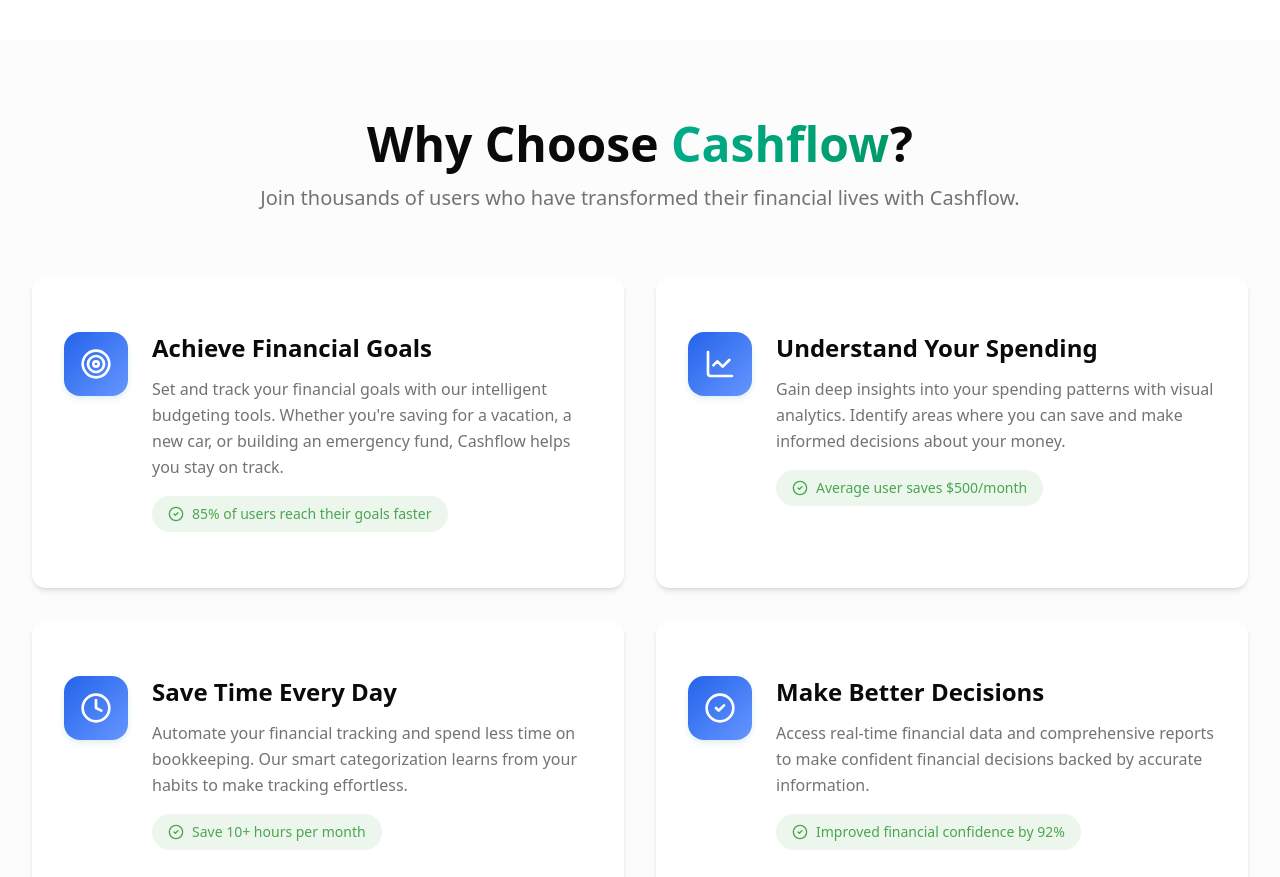
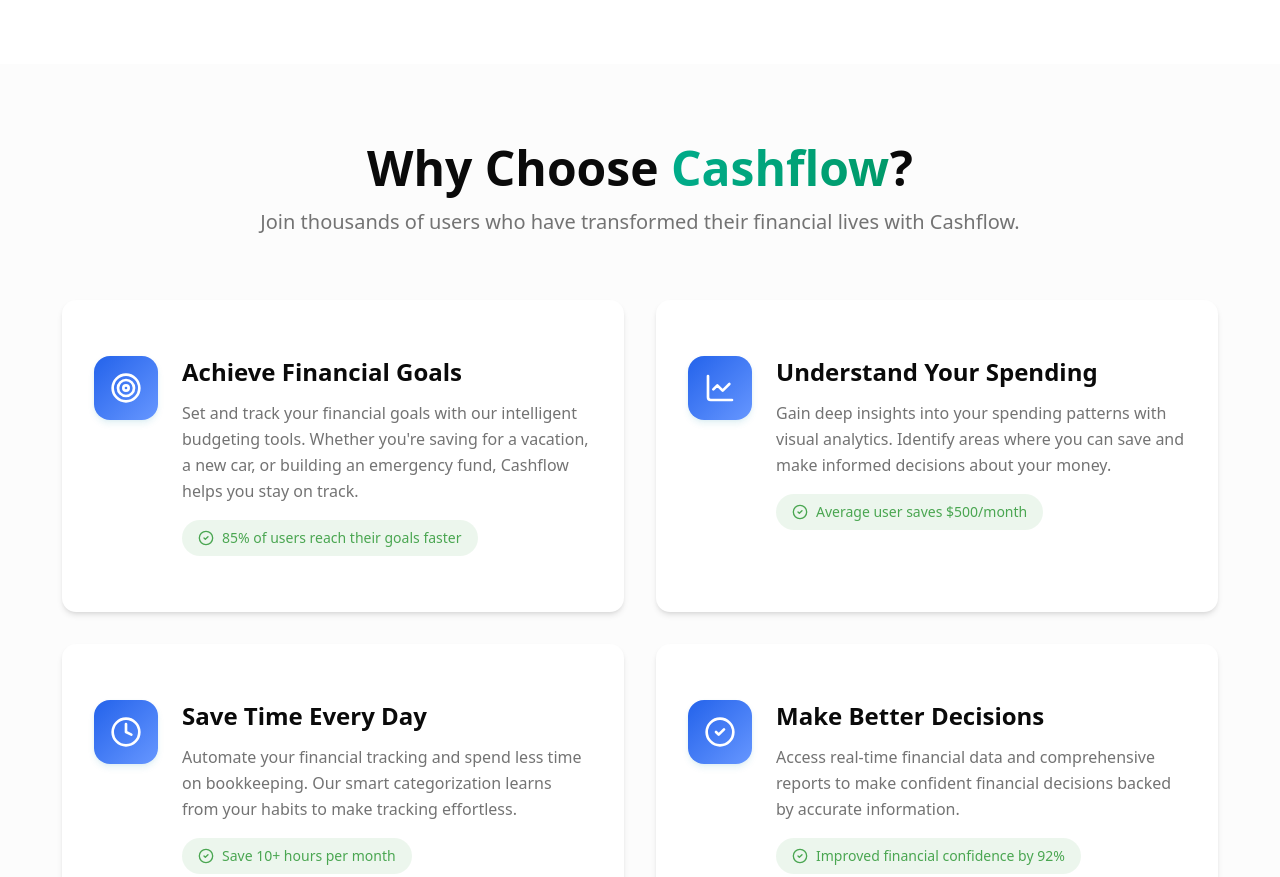
Before and after one commit to hafizzrn/DEVSECOPS-FE, a Next.js app: page / in a window 1280 px wide. Shown: the part 1920-2797 px from the top of the page. Built offline with nearby package versions, Linux system fonts and the light colour scheme.

Commit message:
feat(styles): add responsive container padding and max-width variables

```diff
--- a/src/app/globals.css
+++ b/src/app/globals.css
@@ -146,6 +146,19 @@
   --color-sidebar-accent-foreground: var(--sidebar-accent-foreground);
   --color-sidebar-border: var(--sidebar-border);
   --color-sidebar-ring: var(--sidebar-ring);
+    /* Responsive padding (px) */
+  --container-padding-sm: 8px;
+  --container-padding-md: 12px;
+  --container-padding-lg: 20px;
+  --container-padding-xl: 30px;
+  --container-padding-2xl: 40px;
+
+  /* Max-widths */
+  --container-max-width-sm: 640px;
+  --container-max-width-md: 768px;
+  --container-max-width-lg: 1024px;
+  --container-max-width-xl: 1280px;
+  --container-max-width-2xl: 1536px;
 }
 
 @layer utilities {
@@ -175,4 +188,42 @@
   body {
     @apply bg-background text-foreground;
   }
+
+  .container {
+    width: 100%;
+    margin-left: auto;
+    margin-right: auto;
+    padding-left: var(--container-padding-sm);
+    padding-right: var(--container-padding-sm);
+
+    @media (min-width: 640px) {
+      max-width: var(--container-max-width-sm);
+      padding-left: var(--container-padding-sm);
+      padding-right: var(--container-padding-sm);
+    }
+
+    @media (min-width: 768px) {
+      max-width: var(--container-max-width-md);
+      padding-left: var(--container-padding-md);
+      padding-right: var(--container-padding-md);
+    }
+
+    @media (min-width: 1024px) {
+      max-width: var(--container-max-width-lg);
+      padding-left: var(--container-padding-lg);
+      padding-right: var(--container-padding-lg);
+    }
+
+    @media (min-width: 1280px) {
+      max-width: var(--container-max-width-xl);
+      padding-left: var(--container-padding-xl);
+      padding-right: var(--container-padding-xl);
+    }
+
+    @media (min-width: 1536px) {
+      max-width: var(--container-max-width-2xl);
+      padding-left: var(--container-padding-2xl);
+      padding-right: var(--container-padding-2xl);
+    }
+  }
 }
```
